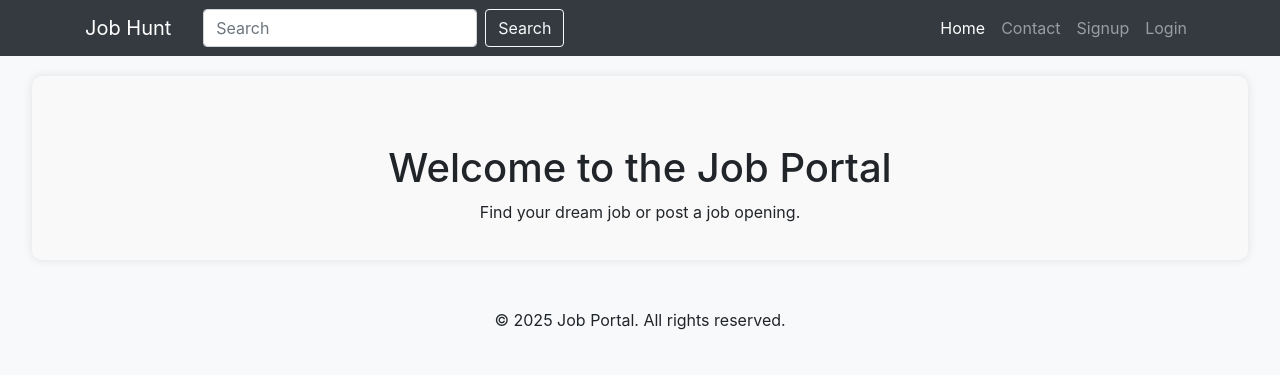
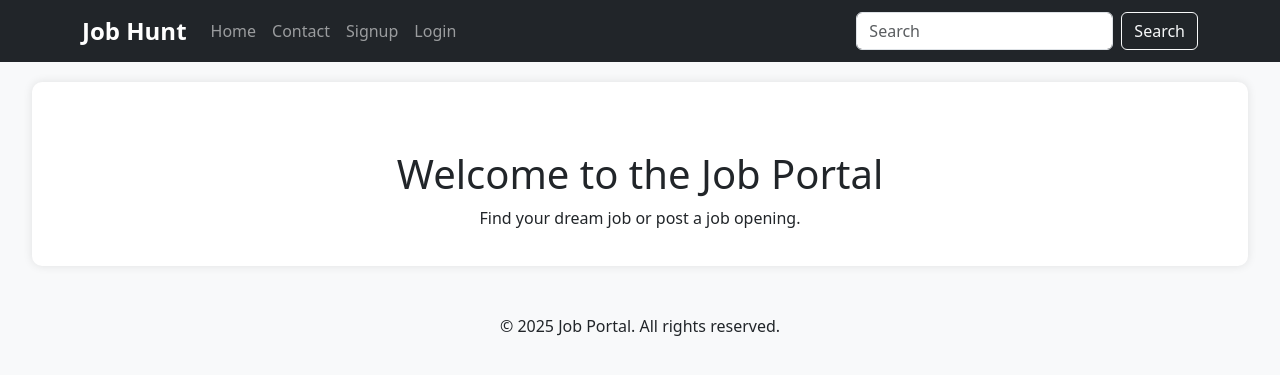
Before and after one commit to rchavda777/JOB_HUNT, a Django app: page / in a window 1280 px wide. Shown: the top 375 px of the page. Run offline with Django 5.2, Linux system fonts and the light colour scheme; data that the repository does not hold is empty; some libraries are stand-ins or nearby versions.

```diff
--- a/templates/base.html
+++ b/templates/base.html
@@ -4,7 +4,13 @@
     <meta charset="UTF-8">
     <meta name="viewport" content="width=device-width, initial-scale=1.0">
     <title>{% block title %}Job Hunt{% endblock %}</title>
-    <link rel="stylesheet" href="https://stackpath.bootstrapcdn.com/bootstrap/4.5.2/css/bootstrap.min.css">
+
+    <!-- Bootstrap 5 CSS -->
+    <link href="https://cdn.jsdelivr.net/npm/bootstrap@5.3.0/dist/css/bootstrap.min.css" rel="stylesheet">
+
+    <!-- SweetAlert2 for notifications -->
+    <script src="https://cdn.jsdelivr.net/npm/sweetalert2@11"></script>
+
     {% block style %}
     <style>
         body {
@@ -15,23 +21,30 @@
             width: 95%;
             margin: auto;
             overflow: hidden;
-                background-color: #f9f9f9;
+            background-color: #fff;
             padding: 20px;
             box-shadow: 0px 0px 10px rgba(0, 0, 0, 0.1);
             margin-top: 20px;
             border-radius: 10px;
         }
+
+        /* Custom styling for navbar */
+        .navbar-brand {
+            font-weight: bold;
+            font-size: 1.5rem;
+        }
+
+        .nav-link {
+            font-size: 1rem;
+        }
     </style>
     {% endblock %}
 
     {% block extra_css %}{% endblock %}
-
 </head>
 <body>
+
     {% if messages %}
-    <!-- Include SweetAlert2 -->
-    <script src="https://cdn.jsdelivr.net/npm/sweetalert2@11"></script>
-
     <script>
         window.onload = function() {
             {% for message in messages %}
@@ -46,26 +59,30 @@
     </script>
     {% endif %}
 
+    <!-- Responsive Navigation Bar -->
     <nav class="navbar navbar-expand-lg navbar-dark bg-dark">
         <div class="container">
-            <a class="navbar-brand" href="#">Job Hunt</a>
-            <form class="form-inline my-2 my-lg-0 ml-3">
-                <input class="form-control mr-sm-2" type="text" value = "{{ serach_query }}" placeholder="Search" name = "search" >
-                <button class="btn btn-outline-light my-2 my-sm-0" type="submit">Search</button>
-            </form>
-            <div class="collapse navbar-collapse justify-content-end" id="navbarNav">
-                <ul class="navbar-nav">
-                    <li class="nav-item active">
+            <a class="navbar-brand" href="{% url 'home' %}">Job Hunt</a>
+
+            <!-- Toggle button for mobile view -->
+            <button class="navbar-toggler" type="button" data-bs-toggle="collapse" data-bs-target="#navbarNav"
+                aria-controls="navbarNav" aria-expanded="false" aria-label="Toggle navigation">
+                <span class="navbar-toggler-icon"></span>
+            </button>
+
+            <!-- Navbar items -->
+            <div class="collapse navbar-collapse" id="navbarNav">
+                <ul class="navbar-nav me-auto">
+                    <li class="nav-item">
                         <a class="nav-link" href="{% url 'home' %}">Home</a>
                     </li>
-
                     <li class="nav-item">
-                        <a class="nav-link" href="{% url "contact" %}">Contact</a>
+                        <a class="nav-link" href="{% url 'contact' %}">Contact</a>
                     </li>
-
                     <li class="nav-item">
                         <a class="nav-link" href="{% url 'signup' %}">Signup</a>
                     </li>
+
                     {% if user.is_authenticated %}
                         <li class="nav-item">
                             <a class="nav-link" href="{% url 'logout' %}">Logout</a>
@@ -79,7 +96,7 @@
 
                         {% if user.profile.is_recruiter %}
                             <li class="nav-item">
-                            <a class="nav-link" href="#">Profile</a>
+                                <a class="nav-link" href="#">Recruiter Dashboard</a>
                             </li>
                         {% endif %}
                     {% else %}
@@ -87,21 +104,29 @@
                             <a class="nav-link" href="{% url 'login' %}">Login</a>
                         </li>
                     {% endif %}
+                </ul>
 
-
-                </ul>
+                <!-- Search form -->
+                <form class="d-flex">
+                    <input class="form-control me-2" type="text" value="{{ search_query }}" placeholder="Search" name="search">
+                    <button class="btn btn-outline-light" type="submit">Search</button>
+                </form>
             </div>
         </div>
     </nav>
-    </div>
-       <main class= "content">
+
+    <main class="content">
         {% block content %}
-            <!-- Child Content Page is Override in this block-->
+        <!-- Child Content Page Overrides Here -->
         {% endblock content %}
     </main>
 
     <footer class="text-center mt-5">
         <p>&copy; 2025 Job Portal. All rights reserved.</p>
     </footer>
+
+    <!-- Bootstrap 5 JS (for navbar toggling) -->
+    <script src="https://cdn.jsdelivr.net/npm/bootstrap@5.3.0/dist/js/bootstrap.bundle.min.js"></script>
+
 </body>
 </html>
--- a/users/views.py
+++ b/users/views.py
@@ -130,7 +130,7 @@ def update_user_profile(request):
             if job_seeker_form:
                 job_seeker_form.save()
             messages.success(request, "Your profile has been updated successfully!")
-            return redirect("update_user_profile")  # Redirect to the same page after update
+            return redirect("jobseeker_profile")  # Redirect to the same page after update
         else:
             messages.error(request, "Please correct the errors below.")
     else:
```
Also changed, not shown: home/testemail.py (deleted, +0 -23 lines), jobs/utils.py (added, +11 -0 lines), jobs/views.py (+23 -5 lines), users/forms.py (+7 -9 lines). Lines whose indentation alone changed are shown as unchanged.
